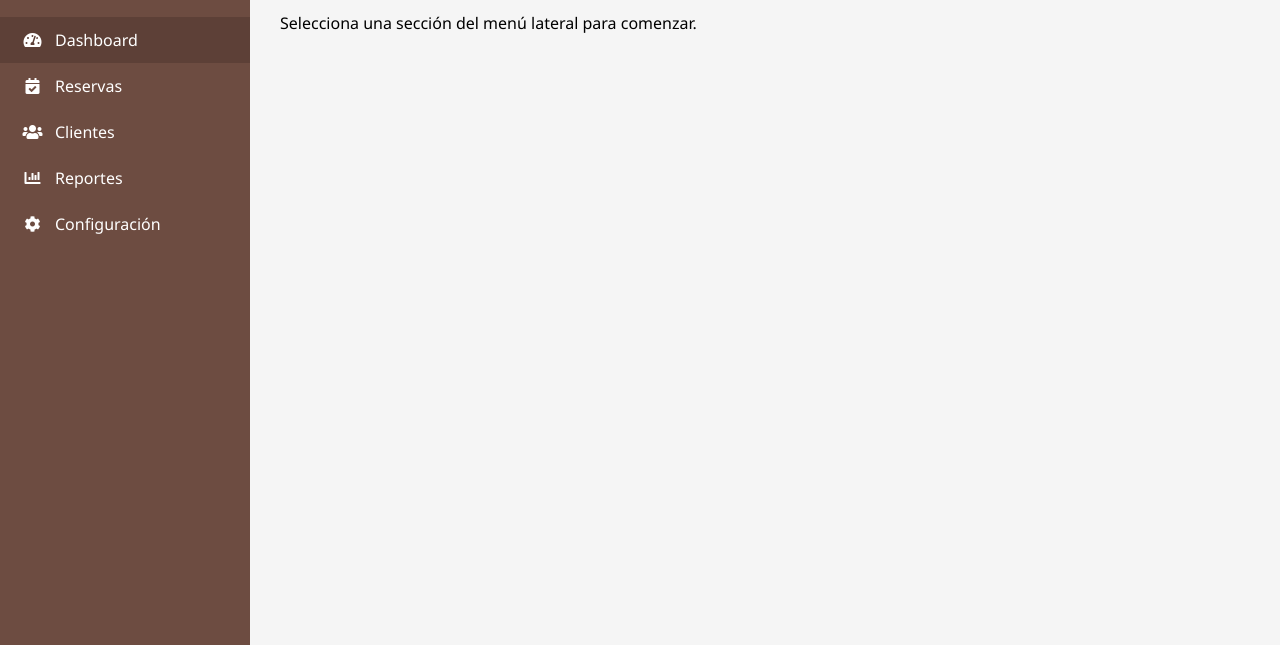
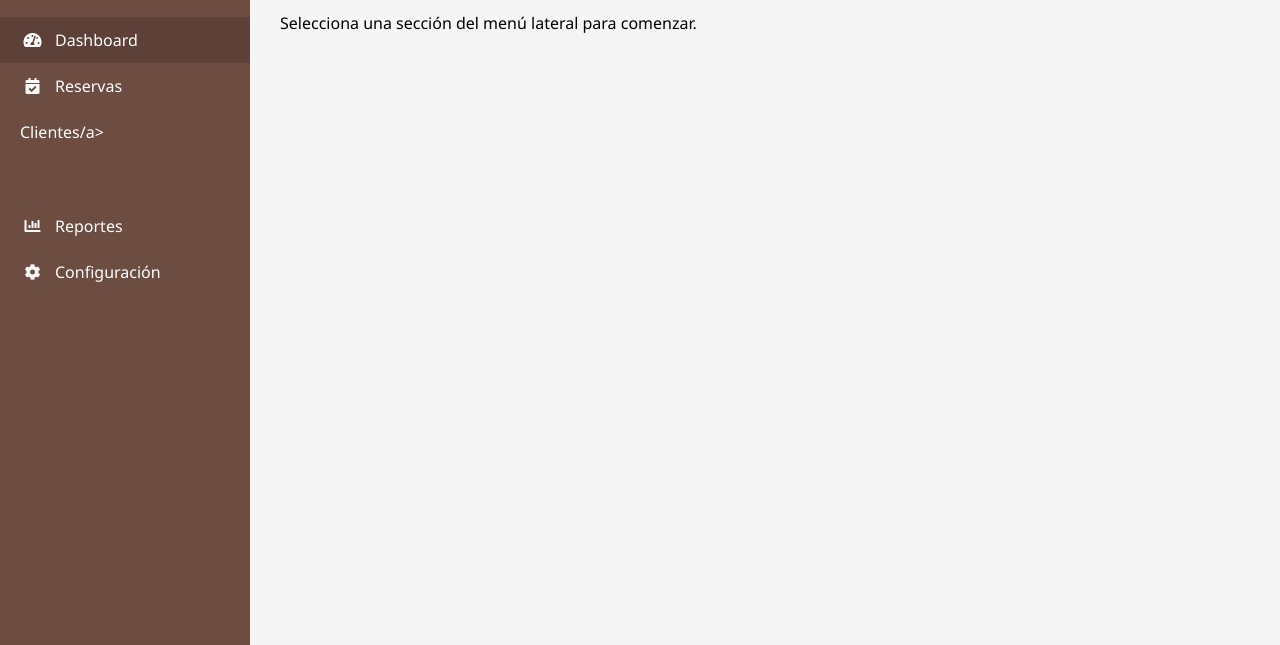
Before and after one commit to blackmamba279/reservas.boutique, a plain HTML site: page admin/index.html in a window 1280 px wide. Shown: the part 155-800 px from the top of the page. Drawn offline with Linux system fonts and the light colour scheme; sample sign-in values are in the browser's storage.

Commit message:
Update index.html

```diff
--- a/admin/index.html
+++ b/admin/index.html
@@ -104,9 +104,7 @@
                 <li><a href="./reservas.html">
                     <i class="fas fa-calendar-check"></i> Reservas
                 </a></li>
-                <li><a href="./clientes.html">
-                    <i class="fas fa-users"></i> Clientes
-                </a></li>
+                <li><a href="/nombre-repo/admin/clientes.html">Clientes/a></li>
                 <li><a href="./reportes.html">
                     <i class="fas fa-chart-bar"></i> Reportes
                 </a></li>
```
